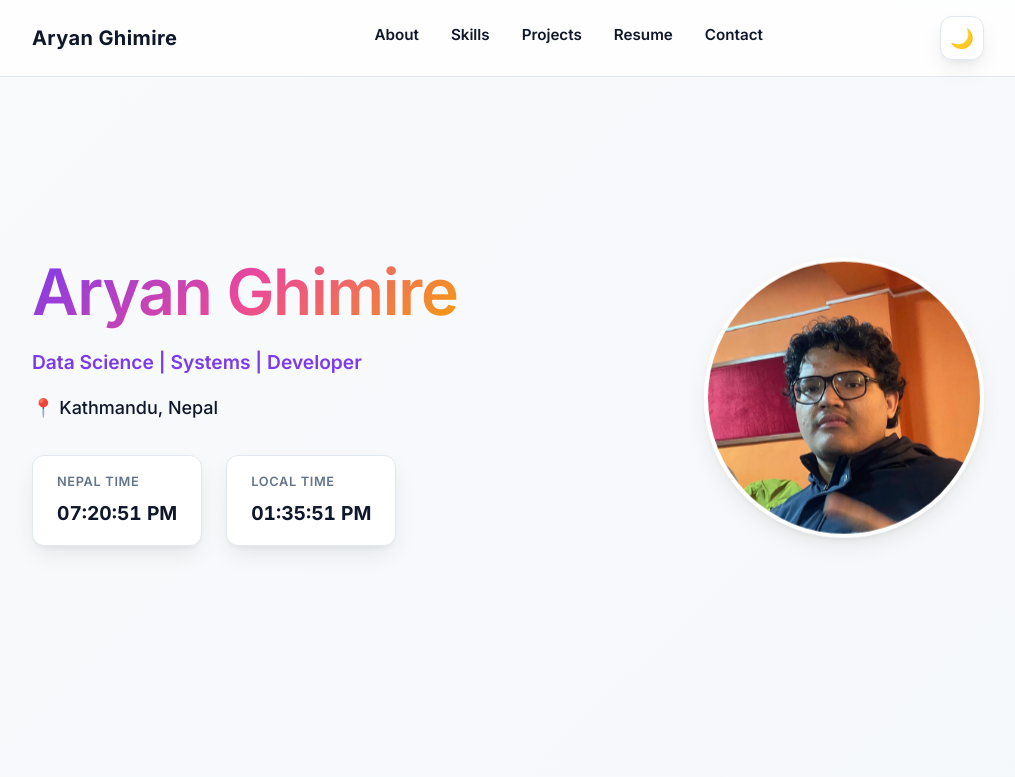
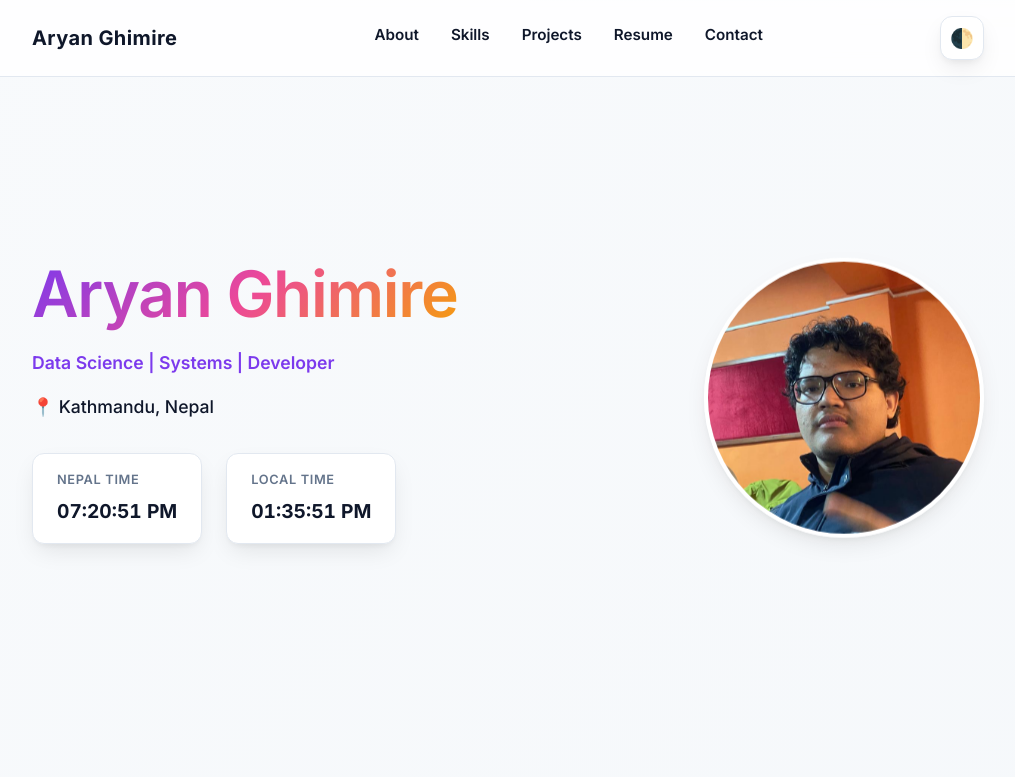
Before and after one commit to franketstein1/Web-dev-final-project, a plain HTML site: page index.html in a window 1280 px wide. Shown: the top 777 px of the page, without its empty margins (132-1147 px from the left). Drawn offline with Linux system fonts and the light colour scheme.

Commit message:
edited auto change of dark and light theme

```diff
--- a/index.html
+++ b/index.html
@@ -1,8 +1,22 @@
 <!DOCTYPE html>
-<html lang="en" data-theme="dark">
+<html lang="en">
 <head>
     <meta charset="UTF-8">
     <meta name="viewport" content="width=device-width, initial-scale=1.0">
+    <!-- Inline theme bootstrap: prevents flash of wrong theme -->
+    <script>
+        (function() {
+            var saved = localStorage.getItem('theme-override');
+            var theme;
+            if (saved && saved !== '') {
+                theme = saved;
+            } else {
+                var h = new Date().getHours();
+                theme = (h >= 6 && h < 18) ? 'light' : 'dark';
+            }
+            document.documentElement.setAttribute('data-theme', theme);
+        })();
+    </script>
     <title>Aryan Ghimire | Portfolio</title>
     <link rel="preconnect" href="https://fonts.googleapis.com">
     <link rel="preconnect" href="https://fonts.gstatic.com" crossorigin>
--- a/script.js
+++ b/script.js
@@ -31,59 +31,82 @@ document.addEventListener('DOMContentLoaded', () => {
     setInterval(updateClocks, 1000);
     updateClocks(); // Initial call
 
-    // THEME SYSTEM (AUTO / MANUAL)
+    // THEME SYSTEM (TIME-BASED AUTO + MANUAL OVERRIDE)
     const htmlEl = document.documentElement;
     const themeToggleBtn = document.getElementById('theme-toggle');
 
-    // Check if user has explicitly overridden the theme
-    let manualThemeOverride = localStorage.getItem('theme-override');
+    // manualThemeOverride: 'dark', 'light', or null (= auto)
+    let manualThemeOverride = localStorage.getItem('theme-override'); // 'dark'|'light'|null
 
-    function determineAutoTheme() {
-        if (manualThemeOverride) return; // Disable auto if manually set
-
-        const prefersDark = window.matchMedia('(prefers-color-scheme: dark)').matches;
-        const theme = prefersDark ? 'dark' : 'light';
-        setTheme(theme, false);
+    /**
+     * Returns 'dark' or 'light' based on the current local hour.
+     * Day   = 06:00 – 17:59  → light
+     * Night = 18:00 – 05:59  → dark
+     */
+    function getThemeByTime() {
+        const hour = new Date().getHours();
+        return (hour >= 6 && hour < 18) ? 'light' : 'dark';
     }
 
-    function setTheme(theme, isManual = false) {
-        if (isManual) {
-            if (theme === 'light') {
-                htmlEl.setAttribute('data-theme', 'light');
-                if (themeToggleBtn) themeToggleBtn.textContent = '🌙';
-            } else {
-                htmlEl.setAttribute('data-theme', 'dark');
-                if (themeToggleBtn) themeToggleBtn.textContent = '☀️';
-            }
-            manualThemeOverride = theme;
-            localStorage.setItem('theme-override', theme);
+    /** Apply a theme to the DOM and update the button icon. */
+    function applyTheme(theme) {
+        htmlEl.setAttribute('data-theme', theme);
+    }
+
+    /** Update the toggle button to reflect the current mode. */
+    function updateToggleIcon() {
+        if (!themeToggleBtn) return;
+        if (manualThemeOverride === null || manualThemeOverride === undefined || manualThemeOverride === '') {
+            themeToggleBtn.textContent = '🌓'; // auto mode
+            themeToggleBtn.title = 'Theme: Auto (click for Dark)';
+        } else if (manualThemeOverride === 'dark') {
+            themeToggleBtn.textContent = '☀️'; // currently dark → click for light
+            themeToggleBtn.title = 'Theme: Dark (click for Light)';
         } else {
-            // For auto theme, remove data-theme to use prefers-color-scheme
-            htmlEl.removeAttribute('data-theme');
-            if (themeToggleBtn) themeToggleBtn.textContent = theme === 'dark' ? '☀️' : '🌙';
+            themeToggleBtn.textContent = '🌙'; // currently light → click for Auto
+            themeToggleBtn.title = 'Theme: Light (click for Auto)';
         }
     }
 
-    // Apply init theme
-    if (manualThemeOverride) {
-        setTheme(manualThemeOverride, true);
-    } else {
-        determineAutoTheme();
+    /** Full refresh: pick auto-time or manual, then sync icon. */
+    function refreshTheme() {
+        const isAuto = !manualThemeOverride;
+        const theme = isAuto ? getThemeByTime() : manualThemeOverride;
+        applyTheme(theme);
+        updateToggleIcon();
     }
 
-    // Listen for system theme changes
-    window.matchMedia('(prefers-color-scheme: dark)').addEventListener('change', () => {
-        if (!manualThemeOverride) {
-            determineAutoTheme();
-        }
-    });
+    // Initial application
+    refreshTheme();
 
-    // Handle Manual Toggle
-    themeToggleBtn.addEventListener('click', () => {
-        const currentTheme = htmlEl.getAttribute('data-theme');
-        const newTheme = currentTheme === 'dark' ? 'light' : 'dark';
-        setTheme(newTheme, true);
-    });
+    // Re-check every 60 s so the auto theme switches at the boundary hour
+    setInterval(() => {
+        if (!manualThemeOverride) refreshTheme();
+    }, 60 * 1000);
+
+    // Toggle cycles: auto → dark → light → auto
+    if (themeToggleBtn) {
+        themeToggleBtn.addEventListener('click', () => {
+            if (!manualThemeOverride) {
+                // auto → dark
+                manualThemeOverride = 'dark';
+            } else if (manualThemeOverride === 'dark') {
+                // dark → light
+                manualThemeOverride = 'light';
+            } else {
+                // light → auto
+                manualThemeOverride = '';
+            }
+
+            if (manualThemeOverride) {
+                localStorage.setItem('theme-override', manualThemeOverride);
+            } else {
+                localStorage.removeItem('theme-override');
+            }
+
+            refreshTheme();
+        });
+    }
 
 
     // MOBILE NAVIGATION
--- a/style.css
+++ b/style.css
@@ -128,6 +128,7 @@ h1 {
   letter-spacing: -0.02em;
   background: var(--accent-gradient);
   -webkit-background-clip: text;
+  background-clip: text;
   -webkit-text-fill-color: transparent;
   display: inline-block;
 }
@@ -279,7 +280,7 @@ nav {
 .profile-img:hover {
   transform: scale(1.05);
 }
-}
+
 
 .hero-content p {
   max-width: 40rem;
```
